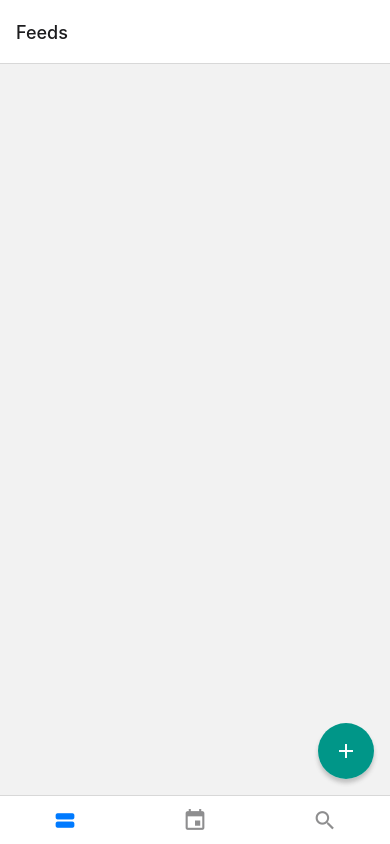
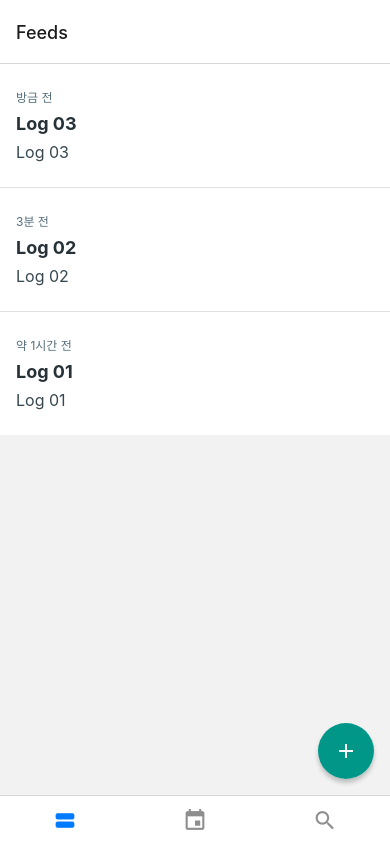
Before and after one commit to wannabefrontdeveloper/DayLog, a React Native app: screen /Feeds in a window 390 px wide. Built offline with nearby package versions, Linux system fonts and the light colour scheme.

Commit message:
코드수정 LogContext의 기본값을 임의로 지정해주었습니다.

```diff
--- a/contexts/LogContext.js
+++ b/contexts/LogContext.js
@@ -5,7 +5,26 @@ import {v4 as uuidv4} from 'uuid';
 const LogContext = createContext();
 
 export function LogContextProvider({children}) {
-  const [logs, setLogs] = useState([]);
+  const [logs, setLogs] = useState([
+    {
+      id: uuidv4(),
+      title: 'Log 03',
+      body: 'Log 03',
+      date: new Date().toISOString(),
+    },
+    {
+      id: uuidv4(),
+      title: 'Log 02',
+      body: 'Log 02',
+      date: new Date(Date.now() - 1000 * 60 * 3).toISOString(),
+    },
+    {
+      id: uuidv4(),
+      title: 'Log 01',
+      body: 'Log 01',
+      date: new Date(Date.now() - 1000 * 60 * 24 * 3).toISOString(),
+    },
+  ]);
 
   const onCreate = ({title, body, date}) => {
     const log = {
```
